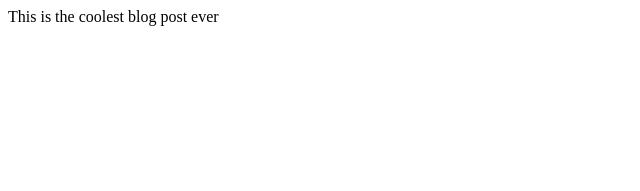
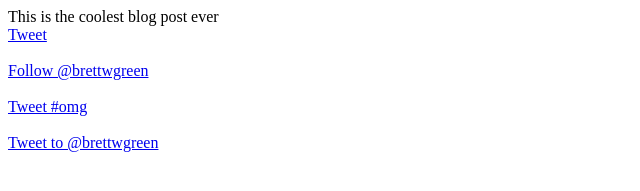
Before and after one commit to brettwgreen/ballista, a plain HTML site: page index.html in a window 1280 px wide. Shown: the whole page, without its empty margins (0-640 px from the left). Drawn offline with nearby package versions, Linux system fonts and the light colour scheme.

Commit message:
Fix twitter elements

```diff
--- a/index.html
+++ b/index.html
@@ -8,11 +8,11 @@
 
 	<script>
 		$(document).ready(function() {
-			ballista.createTwitterShareButton("#ballista_anchor_share", "Check out my sweet page", true, "brettwgreen", "brettwgreen", "awesome", true);
-			ballista.createTwitterFollowButton("#ballista_anchor_follow", "brettwgreen", true, "brettwgreen", "brettwgreen", "awesome", true);
-			ballista.createTwitterHashtagButton("#ballista_anchor_hashtag", "omg", "He's at it again", "brettwgreen,twitter", "http://brettwgreen.com", true, true);
-			ballista.createTwitterMentionButton("#ballista_anchor_mention", "brettwgreen", "Wazup my man", "twitter", true, true);
-			ballista.createFacebookShareButton("#ballista_anchor_fb", "http://www.google.com");
+			ballista.createTwitterShareButton("#ballista_anchor_twitter_share", "Check out my sweet page", true, "brettwgreen", "brettwgreen", "awesome", true);
+			ballista.createTwitterFollowButton("#ballista_anchor_twitter_follow", "brettwgreen", true, "brettwgreen", "brettwgreen", "awesome", true);
+			ballista.createTwitterHashtagButton("#ballista_anchor_twitter_hashtag", "omg", "He's at it again", "brettwgreen,twitter", "http://brettwgreen.com", true, true);
+			ballista.createTwitterMentionButton("#ballista_anchor_twitter_mention", "brettwgreen", "Wazup my man", "twitter", true, true);
+			ballista.createFacebookShareButton("#ballista_anchor_fb_share", "http://www.google.com");
 		});
 	</script>
 </head>
@@ -27,7 +27,7 @@
 	<br clear="all" />
 	<div id="ballista_anchor_twitter_mention"></div>
 	<br clear="all" />
-	<div id="ballista_anchor_fb"></div>
+	<div id="ballista_anchor_fb_share"></div>
 	<br clear="all" />
 
 	</body>
```
